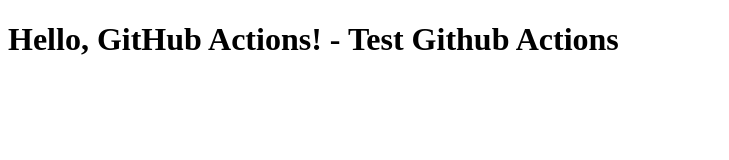
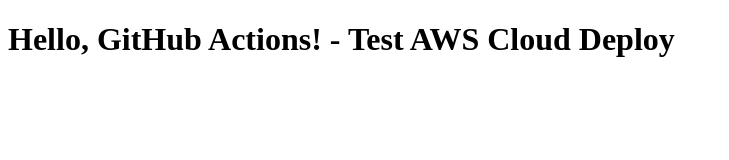
Before and after one commit to lawlayui/gh-deployment-workflow, a plain HTML site: page index.html in a window 1280 px wide. Shown: the whole page, without its empty margins (0-729 px from the left). Drawn offline with Linux system fonts and the light colour scheme.

Commit message:
Update header text for AWS Cloud Deploy

```diff
--- a/index.html
+++ b/index.html
@@ -4,6 +4,6 @@
     <title>GitHub Actions Deployment</title>
 </head>
 <body>
-    <h1>Hello, GitHub Actions! - Test Github Actions</h1>
+    <h1>Hello, GitHub Actions! - Test AWS Cloud Deploy</h1>
 </body>
 </html>
```
